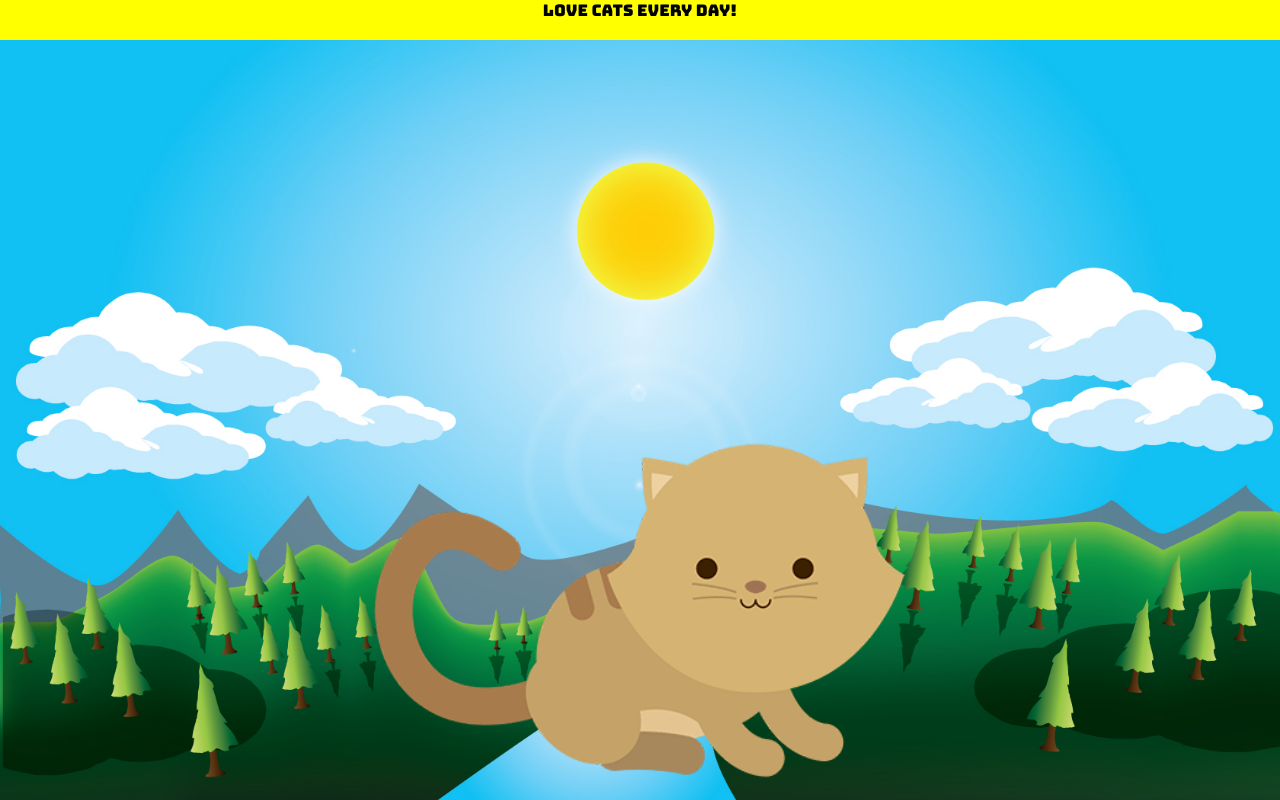
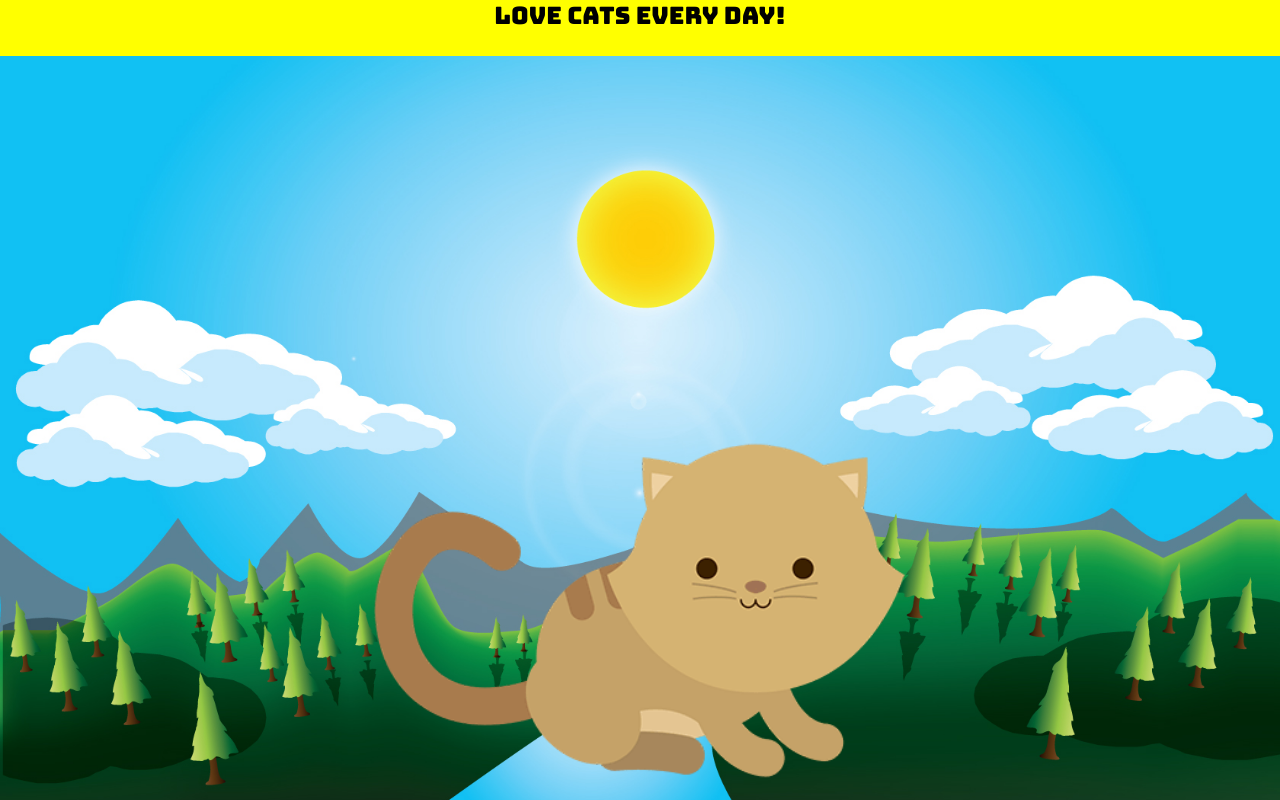
Before and after one commit to NatalyCortez/Kitten, a plain HTML site: page index.html in a window 1280 px wide. Drawn offline with Linux system fonts and the light colour scheme.

Commit message:
subiendo version final

```diff
--- a/css/main.css
+++ b/css/main.css
@@ -6,12 +6,12 @@
 body {
   font-family: 'Bungee', cursive;
 }
-
 p {
   text-align: center;
   background: rgb(173, 216, 230);
   font-size: 1em;
   height: 5vh;
+  width: 100vw;
 }
 .image {
   background-image: url('../assets/images/night.jpg');
@@ -28,7 +28,7 @@ p {
   background-size: contain;
   position: relative;
   background-repeat: no-repeat;
-  top: 50vh;
+  top: 48vh;
 }
 @media (min-width: 728px) {
   p {
@@ -44,9 +44,11 @@ p {
 @media (min-width: 992px) {
   p {
     background: yellow;
-    font-size: 1em;
+    font-size: 1.5em;
+    height: 7vh;
   }
   .image {
+    height: 93vh;
     background-image: url('../assets/images/sunny-day.jpg');
   }
   .cat {
```
